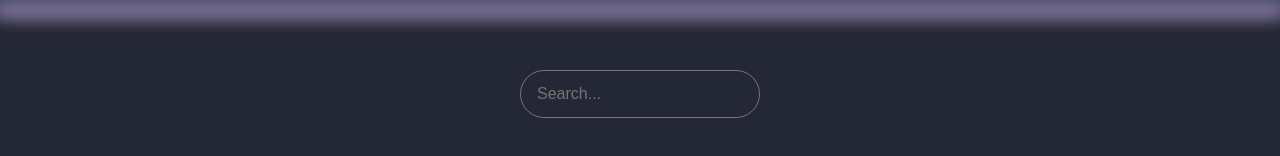
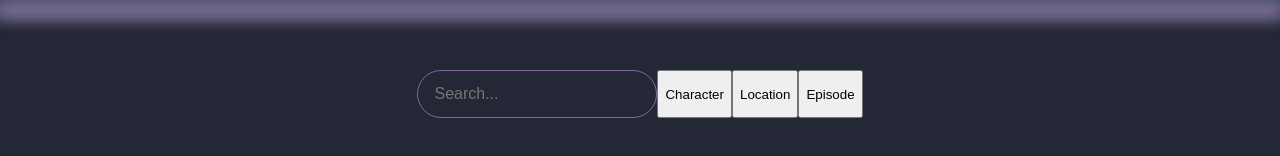
Before and after one commit to Carmen-Rosas/rick-and-morty-api-react-app, a Next.js app: page / in a window 1280 px wide. Shown: the part 306-462 px from the top of the page. Built offline with nearby package versions, Linux system fonts and the light colour scheme; no server answers.

Commit message:
search buttons

```diff
--- a/app/components/SearchBar.js
+++ b/app/components/SearchBar.js
@@ -1,9 +1,15 @@
 
 export function SearchBar() {
     return (
-        <form className="searchBar" onsubmit="" role="search">
-            <input type="search" placeholder="Search..." autofocus="autofocus" />
-            <button className="searchButton" type="submit">Go</button>
-        </form>
+        <div className="search">
+            <form className="searchBar" onsubmit="" role="search">
+                <input type="search" placeholder="Search..." autofocus="autofocus" />
+                <button className="searchButton" type="submit">Go</button>
+            </form>
+            <button className="optionsButton">Character</button>
+            <button className="optionsButton">Location</button>
+            <button className="optionsButton">Episode</button>
+        </div>
+
     )
 }
--- a/app/components/components.css
+++ b/app/components/components.css
@@ -37,6 +37,10 @@
 }
 
 /* Search bar styles */
+
+.search {
+  display: flex;
+}
 
 .searchBar {
   width: 30vmin;
```
